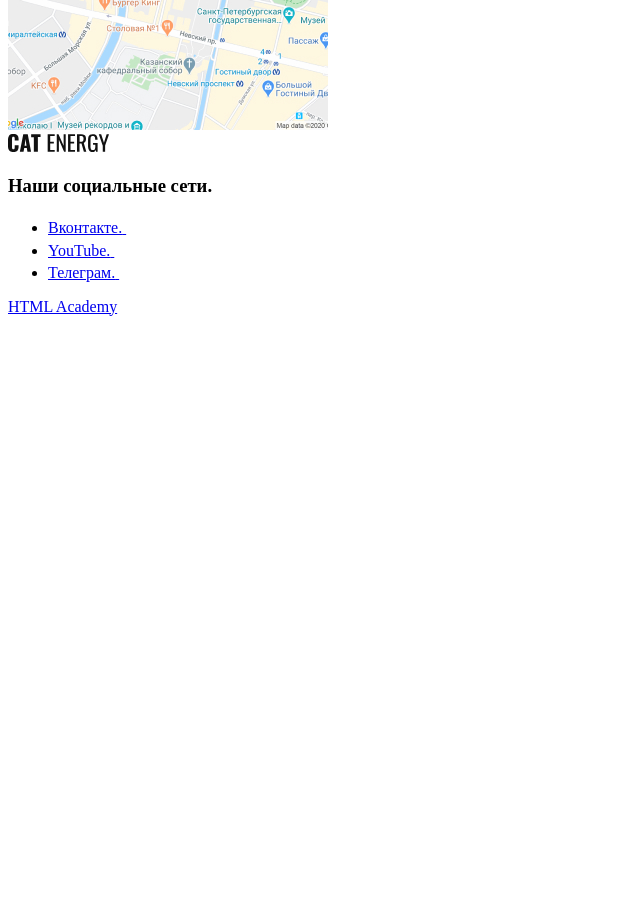
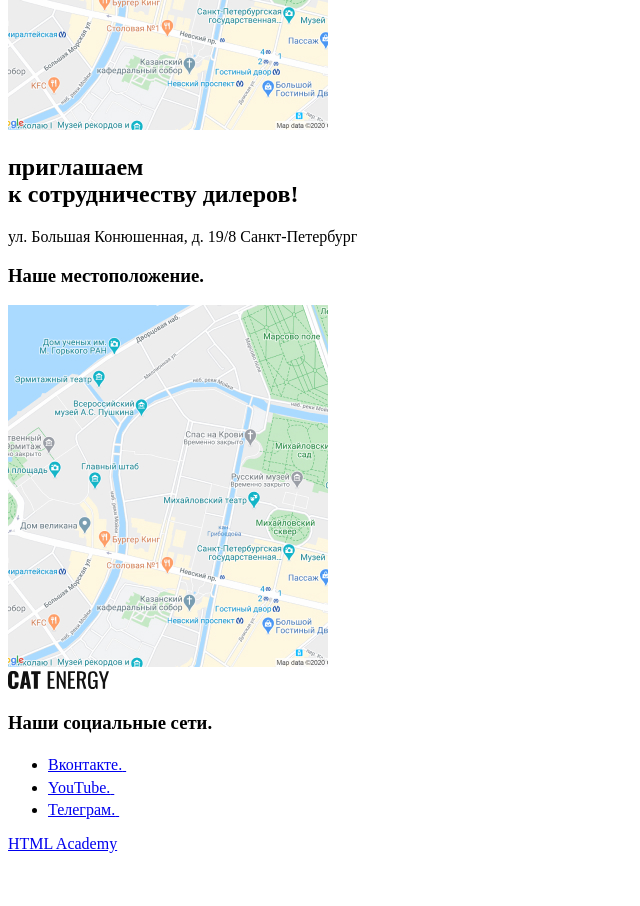
Before and after one commit to htmlacademy-adaptive/1975777-cat-energy-25, a website: page source/index.html in a window 1280 px wide. Shown: the part 2700-3606 px from the top of the page, without its empty margins (0-640 px from the left). Before the commit the page ends 3078 px from the top, so only its background shows below. Drawn offline with Linux system fonts and the light colour scheme.

Commit message:
Перенесла секцию сотрудничества в футер

```diff
--- a/source/index.html
+++ b/source/index.html
@@ -150,9 +150,22 @@
       </div>
     </section>
   </main>
+  <!--Подвал-->
   <footer class="footer">
+    <div class="footer__wrapper">
+      <!--Сотрудничество-->
+      <section class="footer__collaboration collaboration">
+        <div class="collaboration__wrapper">
+          <h2 class="collaboration__title">приглашаем<br>к сотрудничеству дилеров!</h2>
+          <p class="collaboration__address">ул. Большая Конюшенная, д. 19/8 Санкт-Петербург</p>
+          <div class="collaboration__map">
+            <h3 class="visually-hidden">Наше местоположение.</h3>
+            <img class="collaboration__image-map" src="img/map.jpg" alt="Карта, с отмеченной локацией." width="320"
+                 height="362">
+          </div>
+        </div>
+      </section>
 
-    <div class="footer__wrapper">
       <div class="footer__logo footer-logo">
         <a class="footer-logo__logo-cat-energy" href="#">
           <img class="logo-cat-energy" src="img/logo-cat-energy.svg" alt="Логотип Cat Energy" width="101"
```
